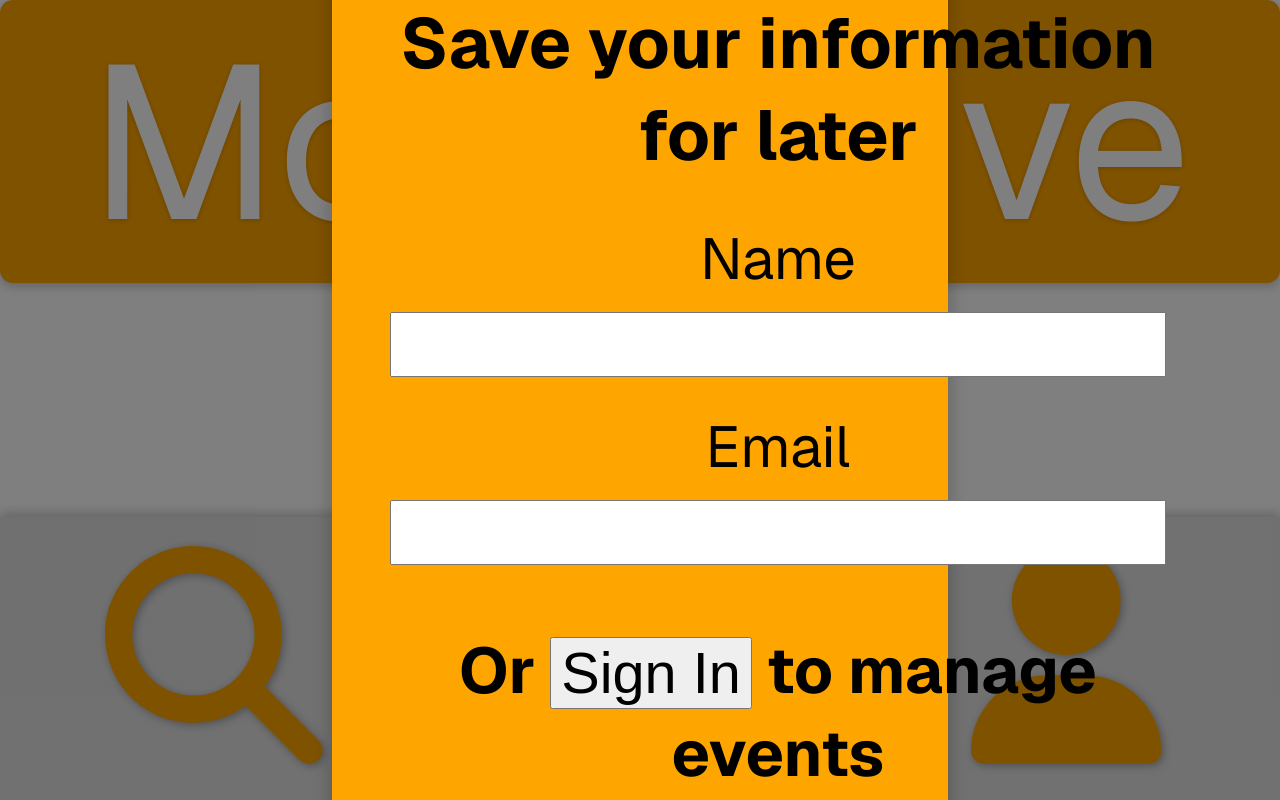
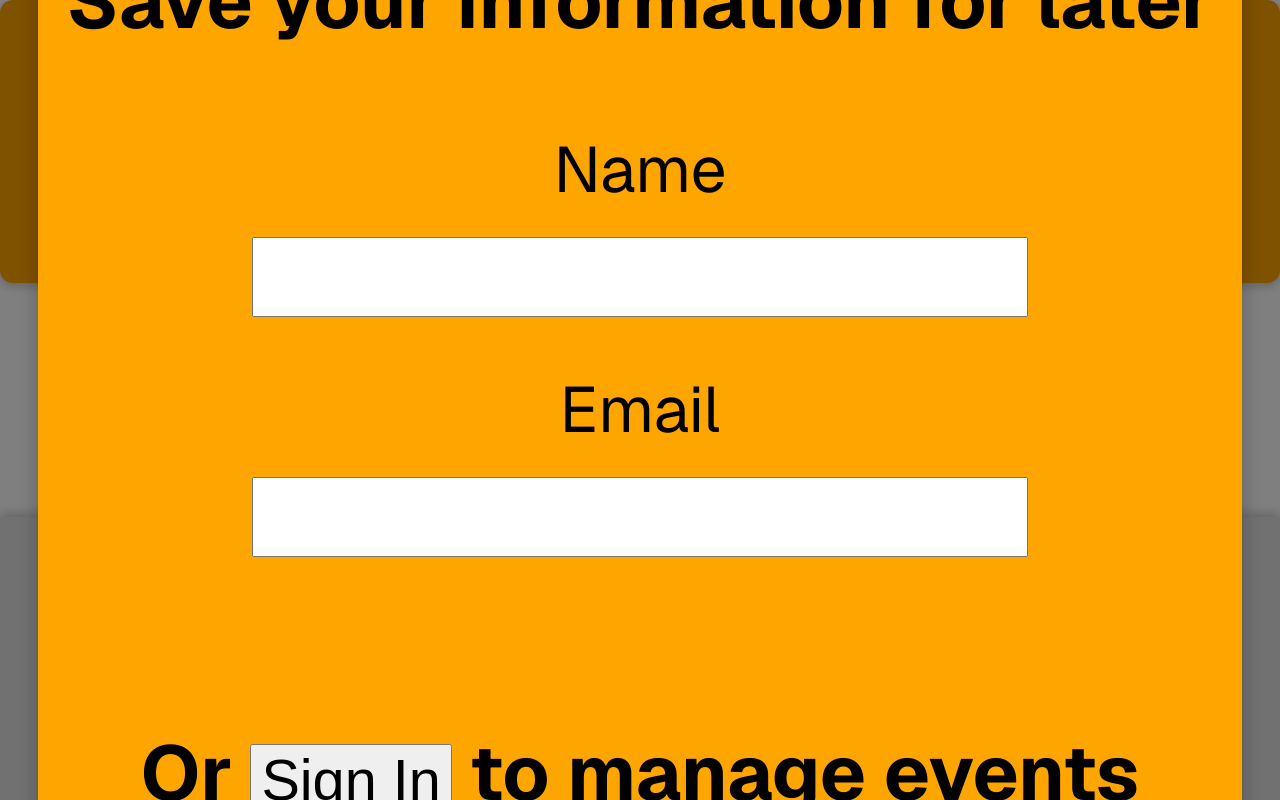
Before and after one commit to PhilTBatt/momentive, a Next.js app: page /search in a window 1280 px wide. Both pictures are taken after a click on the element 1066 px from the left and 658 px from the top of the page. Built offline with nearby package versions, Linux system fonts and the light colour scheme.

Commit message:
better user context and look

```diff
--- a/src/app/layout.tsx
+++ b/src/app/layout.tsx
@@ -2,7 +2,7 @@ import type { Metadata } from "next";
 import { Geist, Geist_Mono } from "next/font/google";
 import "./globals.css";
 import ThemeProviderWrapper from "@/components/ThemeProviderWrapper";
-import { UserProvider } from "@/contexts/User";
+import { UserContextProvider } from "@/contexts/User";
 
 const geistSans = Geist({
   variable: "--font-geist-sans",
@@ -27,11 +27,11 @@ export default function RootLayout({
   return (
     <html lang="en">
       <ThemeProviderWrapper>
-	  	<UserProvider>
+	  	<UserContextProvider>
 			<body className={`${geistSans.variable} ${geistMono.variable}`}>
 			{children}
 			</body>
-		</UserProvider>
+		</UserContextProvider>
       </ThemeProviderWrapper>
     </html>
   );
--- a/src/components/EditUser.tsx
+++ b/src/components/EditUser.tsx
@@ -1,40 +1,38 @@
 'use client'
 
-import { Dispatch, SetStateAction } from "react";
+import { UserContext, UserContextProvider } from "@/contexts/User";
+import { Dispatch, SetStateAction, useContext } from "react";
 import styled from "styled-components";
 
 const StyledCard = styled.div`
 	display: grid;
 `
 
-const UserInfo = styled.div`
-`
-
 const StyledHeading = styled.h3`
   	text-align: center;
-  font-size: 5.5vw;
-  margin-top: 3vh;
-  margin-bottom: 5vh;
+  	font-size: 6vw;
+  	margin-top: 3vw;
+  	margin-bottom: 6vw;
 `
 
 const StyledLabel = styled.label`
-  font-size: 4.5vw;
+  	font-size: 5vw;
   	margin: 0;
 `
 
 const StyledInput = styled.input`
-  font-size: 4vw;
+  	font-size: 5vw;
 	margin: 0;
 	width: 60vw;
 	justify-self: center;
-  margin-top: 2vh;
-  margin-bottom: 4vh;
+	margin-top: 2vw;
+	margin-bottom: 4vw;
 `
 
 const StyledText = styled.h3`
-  font-size: 5vw;
-  margin-bottom: 4vh;
-  margin-top: 4vh;
+	font-size: 6vw;
+	margin-bottom: 5vw;
+	margin-top: 9vw;
 `
 
 const StyledButton = styled.button`
@@ -43,6 +41,7 @@ const StyledButton = styled.button`
 `
 
 export function EditUser({setModalType}: {setModalType: Dispatch<SetStateAction<boolean>>}) {
+	const {user, setUser} = useContext(UserContext)
 
     return (
         <StyledCard>
--- a/src/components/UserModel.tsx
+++ b/src/components/UserModel.tsx
@@ -21,12 +21,10 @@ const ModalBackground = styled.div`
 
 const StyledCard = styled.div`
 	background: ${props => props.theme.colours.primary};
-	padding: 2vh 4.5vw;
+	padding: 1vh 1vw;
 	border-radius: 12px;
 	box-shadow: 0 8px 20px rgba(0, 0, 0, 0.25);
-	min-width: 320px;
-	max-width: 500px;
-	width: 90%;
+	width: 92vw;
 	align-items: center;
 	justify-content: center;
 	text-align: center;
--- a/src/contexts/User.tsx
+++ b/src/contexts/User.tsx
@@ -2,23 +2,28 @@
 
 import { createContext, Dispatch, JSX, SetStateAction, useEffect, useState } from "react"
 
-type UserContextType = {
-	user: string | null
-	setUser: Dispatch<SetStateAction<string | null>>
+type User = {
+	name: string | null
+	email: string | null
 }
 
-const UserContext = createContext<UserContextType>({ user: null, setUser: () => {} })
+type UserContextType = {
+	user: User
+	setUser: Dispatch<SetStateAction<User>>
+}
 
-export function UserProvider({children}: {children: JSX.Element}) {
-    const [user, setUser] = useState<string | null>(null)
+export const UserContext = createContext<UserContextType>({ user: { name: null, email: null }, setUser: () => {} })
+
+export function UserContextProvider({children}: {children: JSX.Element}) {
+    const [user, setUser] = useState<User>({ name: null, email: null })
 
 	useEffect(() => {
 		const storedUser = localStorage.getItem("user")
-		if (storedUser) setUser(storedUser)
+		if (storedUser) setUser(JSON.parse(storedUser))
 	}, [])
 
 	useEffect(() => {
-		if (user) localStorage.setItem("user", user)
+		if (user.name !== null || user.email !== null) localStorage.setItem("user", JSON.stringify(user))
 		else localStorage.removeItem("user")
 	}, [user])
 
```
Lines whose indentation alone changed are shown as unchanged.
